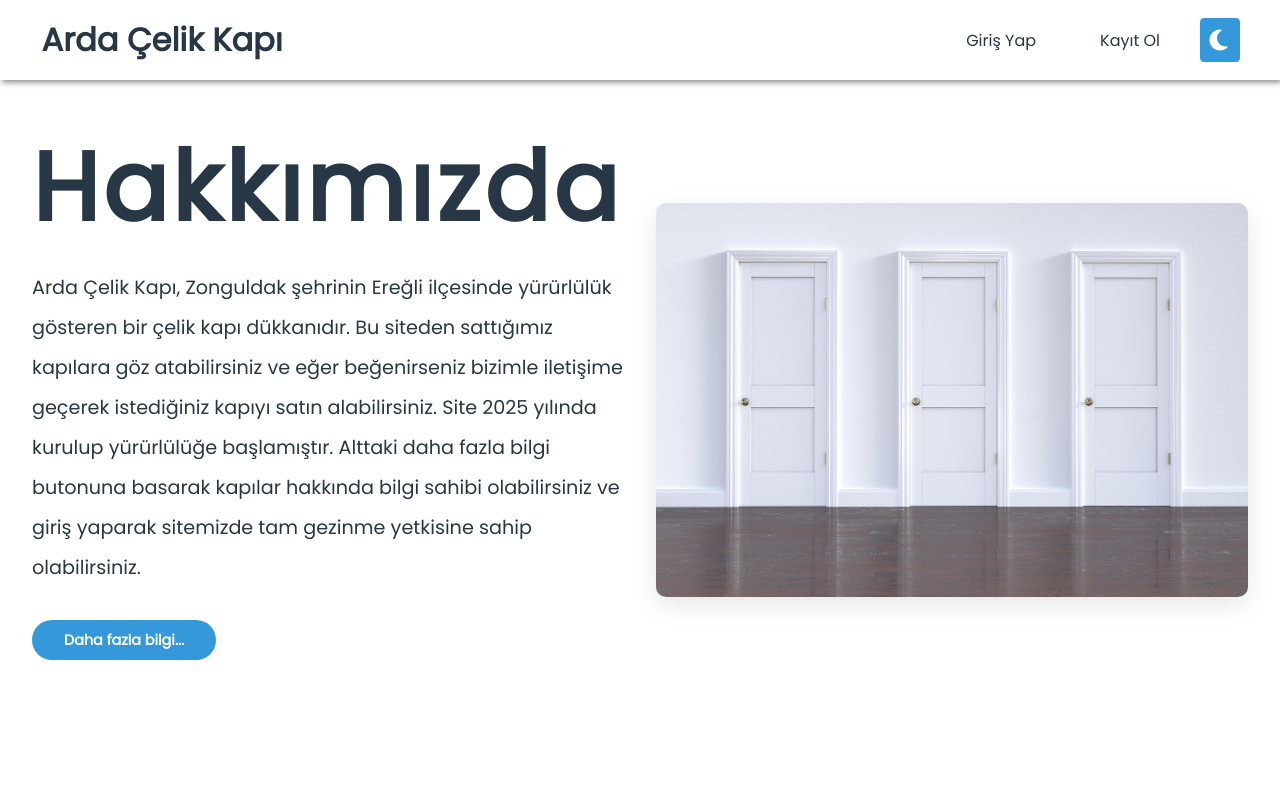
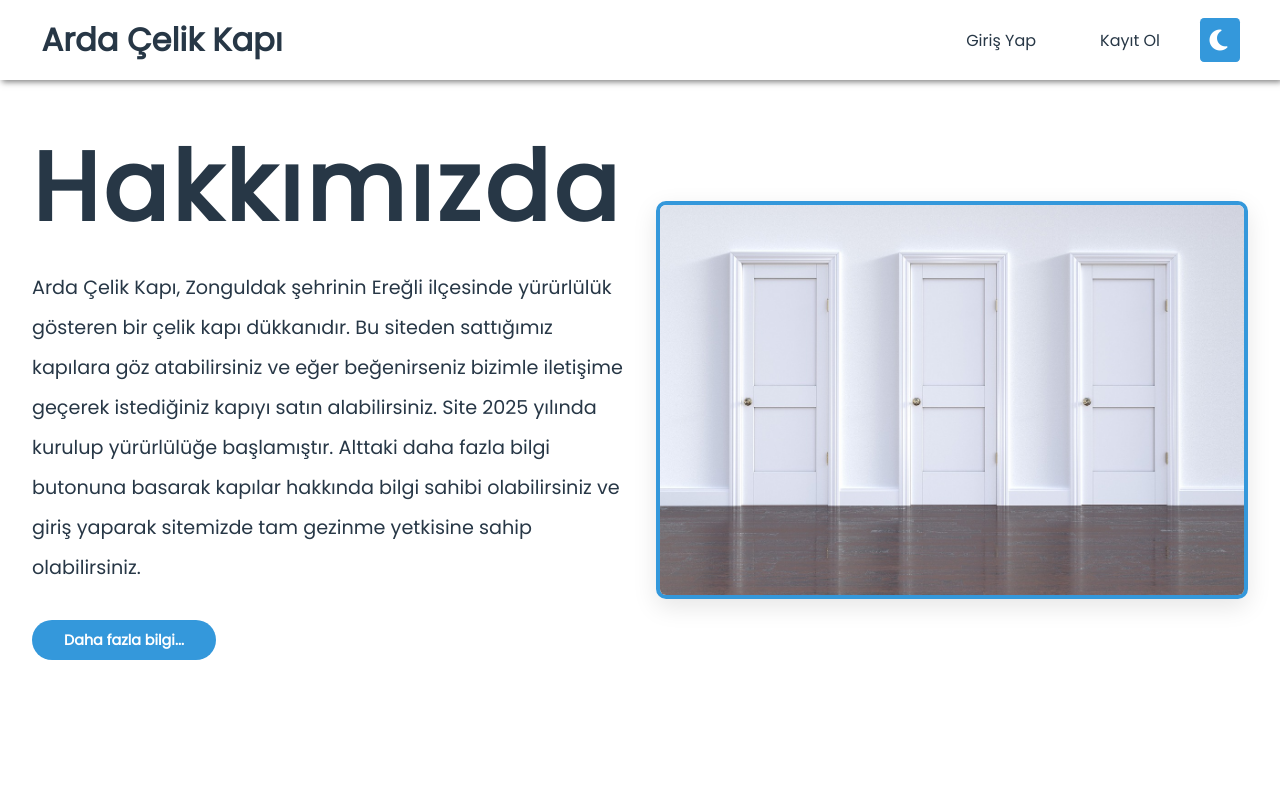
Before and after one commit to Nop232/ardacelikkapi, a plain HTML site: page index.html in a window 1280 px wide. Shown: the top 800 px of the page. Drawn offline with Linux system fonts and the light colour scheme.

Commit message:
Update index.html

```diff
--- a/index.html
+++ b/index.html
@@ -48,7 +48,7 @@
                 <button type="button" id="moreInfoBtn">Daha fazla bilgi...</button>
             </div>
             <div class="right_side_content">
-                <img src="Images/door_image.jpg" alt="">
+                <img style="border: 4px solid #3498DB;" src="Images/door_image.jpg" alt="">
             </div>
 
             <!--down side-->
@@ -78,6 +78,8 @@
 
     <script>
 
+
+
         // Daha fazla bilgi scroll
 const moreInfoBtn = document.getElementById("moreInfoBtn");
 const infoSection = document.getElementById("infoSection");
@@ -85,7 +87,6 @@ const infoSection = document.getElementById("infoSection");
 moreInfoBtn.addEventListener("click", () => {
     infoSection.scrollIntoView({ behavior: "smooth" });
 });
-
 
 
 
@@ -106,6 +107,8 @@ moonIcon.addEventListener('click', () => {
 });
 
 
+
+
     </script>
 </body>
 </html>
```
